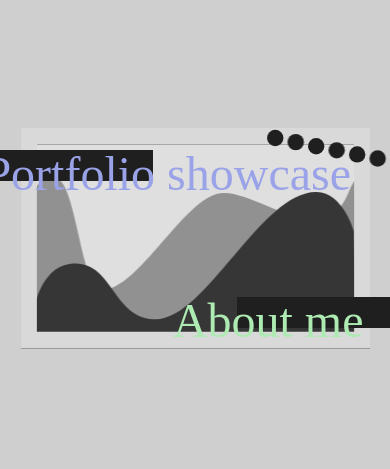
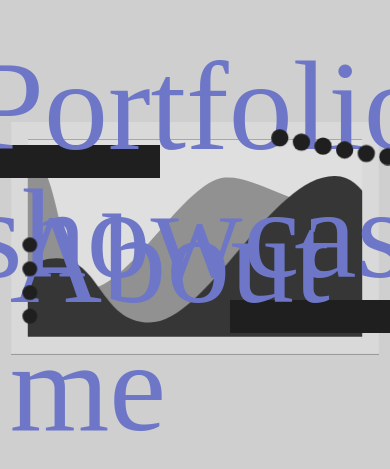
Before and after one commit to Cocovg/showcase_portfolio_v2, a Nuxt app: page / in a window 390 px wide. Shown: the part 183-652 px from the top of the page. Built offline with nearby package versions, Linux system fonts and the light colour scheme; a web font is replaced by a local one.

Commit message:
Refactor landing page SVG elements and animations for improved visual dynamics. Introduce new floating and falling ellipse classes, enhance responsiveness of layout, and adjust animation delays for smoother interactions.

```diff
--- a/app/pages/index.vue
+++ b/app/pages/index.vue
@@ -42,34 +42,79 @@
           </linearGradient>
         </defs>
 
-        <g class="landing__ellipse landing__ellipse--1">
+        <g class="landing__ellipse-float landing__ellipse-float--1">
+          <g class="landing__ellipse-fall landing__ellipse-fall--1">
             <line x1="10" y1="0" x2="10" y2="34" stroke="url(#ellipses-line-gradient)" stroke-width="2.5" stroke-linecap="round" />
             <circle cx="10" cy="42" r="8" fill="#1F1F1F" />
           </g>
+        </g>
 
-        <g class="landing__ellipse landing__ellipse--2">
+        <g class="landing__ellipse-float landing__ellipse-float--2">
+          <g class="landing__ellipse-fall landing__ellipse-fall--2">
             <line x1="28" y1="0" x2="28" y2="40" stroke="url(#ellipses-line-gradient)" stroke-width="2.5" stroke-linecap="round" />
             <circle cx="30" cy="46" r="8" fill="#1F1F1F" />
           </g>
+        </g>
 
-        <g class="landing__ellipse landing__ellipse--3">
+        <g class="landing__ellipse-float landing__ellipse-float--3">
+          <g class="landing__ellipse-fall landing__ellipse-fall--3">
             <line x1="46" y1="0" x2="46" y2="46" stroke="url(#ellipses-line-gradient)" stroke-width="2.5" stroke-linecap="round" />
             <circle cx="50" cy="50" r="8" fill="#1F1F1F" />
           </g>
+        </g>
 
-        <g class="landing__ellipse landing__ellipse--4">
+        <g class="landing__ellipse-float landing__ellipse-float--4">
+          <g class="landing__ellipse-fall landing__ellipse-fall--4">
             <line x1="64" y1="0" x2="64" y2="50" stroke="url(#ellipses-line-gradient)" stroke-width="2.5" stroke-linecap="round" />
             <circle cx="70" cy="54" r="8" fill="#1F1F1F" />
           </g>
+        </g>
 
-        <g class="landing__ellipse landing__ellipse--5">
+        <g class="landing__ellipse-float landing__ellipse-float--5">
+          <g class="landing__ellipse-fall landing__ellipse-fall--5">
             <line x1="82" y1="0" x2="82" y2="54" stroke="url(#ellipses-line-gradient)" stroke-width="2.5" stroke-linecap="round" />
             <circle cx="90" cy="58" r="8" fill="#1F1F1F" />
           </g>
+        </g>
 
-        <g class="landing__ellipse landing__ellipse--6">
+        <g class="landing__ellipse-float landing__ellipse-float--6">
+          <g class="landing__ellipse-fall landing__ellipse-fall--6">
             <line x1="100" y1="0" x2="100" y2="58" stroke="url(#ellipses-line-gradient)" stroke-width="2.5" stroke-linecap="round" />
             <circle cx="110" cy="62" r="8" fill="#1F1F1F" />
+          </g>
+        </g>
+      </svg>
+
+      <!-- Bottom-left ellipses -->
+      <svg
+        class="landing__ellipses landing__ellipses--bottom-left"
+        viewBox="0 0 32 108"
+        fill="none"
+        xmlns="http://www.w3.org/2000/svg"
+        aria-hidden="true"
+      >
+        <g class="landing__ellipse-float landing__ellipse-float--bl-1">
+          <g class="landing__ellipse-fall landing__ellipse-fall--bl-1">
+            <circle cx="16" cy="10" r="8" fill="#1F1F1F" />
+          </g>
+        </g>
+
+        <g class="landing__ellipse-float landing__ellipse-float--bl-2">
+          <g class="landing__ellipse-fall landing__ellipse-fall--bl-2">
+            <circle cx="16" cy="36" r="8" fill="#1F1F1F" />
+          </g>
+        </g>
+
+        <g class="landing__ellipse-float landing__ellipse-float--bl-3">
+          <g class="landing__ellipse-fall landing__ellipse-fall--bl-3">
+            <circle cx="16" cy="62" r="8" fill="#1F1F1F" />
+          </g>
+        </g>
+
+        <g class="landing__ellipse-float landing__ellipse-float--bl-4">
+          <g class="landing__ellipse-fall landing__ellipse-fall--bl-4">
+            <circle cx="16" cy="88" r="8" fill="#1F1F1F" />
+          </g>
         </g>
       </svg>
 
@@ -146,12 +191,12 @@ onUnmounted(() => {
   justify-content: center;
   overflow: hidden;
   background-color: #CFCFCF;
-  padding: 1.5rem 0.5rem;
+  padding: 0.75rem 0;
 }
 
 .landing__stage {
   position: relative;
-  width: min(90vw, 960px);
+  width: min(95vw, 1100px);
 }
 
 .landing__stage::before {
@@ -169,7 +214,7 @@ onUnmounted(() => {
 }
 
 .landing__scene {
-  inset: 2.8% 2.6%;
+  inset: 2.2% 2%;
   overflow: hidden;
 }
 
@@ -185,7 +230,7 @@ onUnmounted(() => {
   position: absolute;
   left: 50%;
   bottom: 0;
-  width: 97%;
+  width: 105%;
   max-width: none;
   object-fit: contain;
   object-position: bottom center;
@@ -194,7 +239,7 @@ onUnmounted(() => {
 }
 
 .landing__mountain--back {
-  width: 100%;
+  width: 108%;
 }
 
 .landing__frame {
@@ -215,18 +260,52 @@ onUnmounted(() => {
   overflow: visible;
 }
 
-.landing__ellipse {
+.landing__ellipses--bottom-left {
+  top: auto;
+  right: auto;
+  bottom: 6%;
+  left: 1.5%;
+  width: 8%;
+  height: 52%;
+}
+
+.landing__ellipse-fall,
+.landing__ellipse-float {
   transform-box: fill-box;
   transform-origin: top center;
+}
+
+.landing__ellipse-fall {
   animation: ellipse-fall 0.7s cubic-bezier(0.22, 1, 0.36, 1) both;
 }
 
-.landing__ellipse--1 { animation-delay: 0.2s; }
-.landing__ellipse--2 { animation-delay: 0.35s; }
-.landing__ellipse--3 { animation-delay: 0.5s; }
-.landing__ellipse--4 { animation-delay: 0.65s; }
-.landing__ellipse--5 { animation-delay: 0.8s; }
-.landing__ellipse--6 { animation-delay: 0.95s; }
+.landing__ellipse-fall--1 { animation-delay: 0.2s; }
+.landing__ellipse-fall--2 { animation-delay: 0.35s; }
+.landing__ellipse-fall--3 { animation-delay: 0.5s; }
+.landing__ellipse-fall--4 { animation-delay: 0.65s; }
+.landing__ellipse-fall--5 { animation-delay: 0.8s; }
+.landing__ellipse-fall--6 { animation-delay: 0.95s; }
+
+.landing__ellipse-float {
+  animation: ellipse-float 2.6s ease-in-out infinite;
+}
+
+.landing__ellipse-float--1 { animation-delay: 0.9s; }
+.landing__ellipse-float--2 { animation-delay: 1.05s; }
+.landing__ellipse-float--3 { animation-delay: 1.2s; }
+.landing__ellipse-float--4 { animation-delay: 1.35s; }
+.landing__ellipse-float--5 { animation-delay: 1.5s; }
+.landing__ellipse-float--6 { animation-delay: 1.65s; }
+
+.landing__ellipse-fall--bl-1 { animation-delay: 0.25s; }
+.landing__ellipse-fall--bl-2 { animation-delay: 0.4s; }
+.landing__ellipse-fall--bl-3 { animation-delay: 0.55s; }
+.landing__ellipse-fall--bl-4 { animation-delay: 0.7s; }
+
+.landing__ellipse-float--bl-1 { animation-delay: 0.95s; }
+.landing__ellipse-float--bl-2 { animation-delay: 1.1s; }
+.landing__ellipse-float--bl-3 { animation-delay: 1.25s; }
+.landing__ellipse-float--bl-4 { animation-delay: 1.4s; }
 
 .landing__bar {
   height: 14%;
@@ -253,7 +332,7 @@ onUnmounted(() => {
   align-items: center;
   margin: 0;
   font-family: 'Kapakana', cursive;
-  font-size: clamp(3rem, 7vw, 7rem);
+  font-size: clamp(8rem, 10vw, 14rem);
   line-height: 1;
   z-index: 4;
 }
@@ -262,15 +341,15 @@ onUnmounted(() => {
   top: 20%;
   height: 1%;
   left: -10%;
-  color: #9ba3e8;
+  color: #6e77c7;
   animation: slide-in-from-left 0.9s cubic-bezier(0.22, 1, 0.36, 1) 0.15s both;
 }
 
 .landing__label--bottom {
   bottom: -10%;
-  top: 64%;
+  top: 62%;
   right: 2%;
-  color: #adebb3;
+  color: #6e77c7;
   animation: slide-in-from-right 0.9s cubic-bezier(0.22, 1, 0.36, 1) 0.15s both;
 }
 
@@ -310,12 +389,24 @@ onUnmounted(() => {
   }
 }
 
+@keyframes ellipse-float {
+  0%,
+  100% {
+    transform: translateY(0);
+  }
+
+  50% {
+    transform: translateY(5px);
+  }
+}
+
 @media (prefers-reduced-motion: reduce) {
   .landing__bar--top,
   .landing__bar--bottom,
   .landing__label--top,
   .landing__label--bottom,
-  .landing__ellipse {
+  .landing__ellipse-fall,
+  .landing__ellipse-float {
     animation: none;
   }
 
```
Lines whose indentation alone changed are shown as unchanged.
